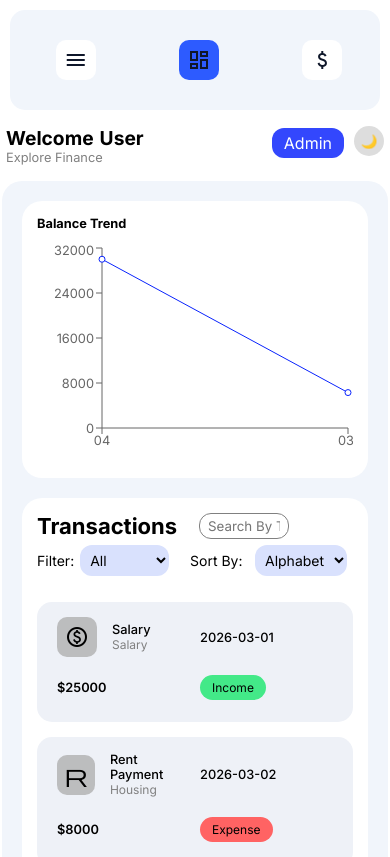
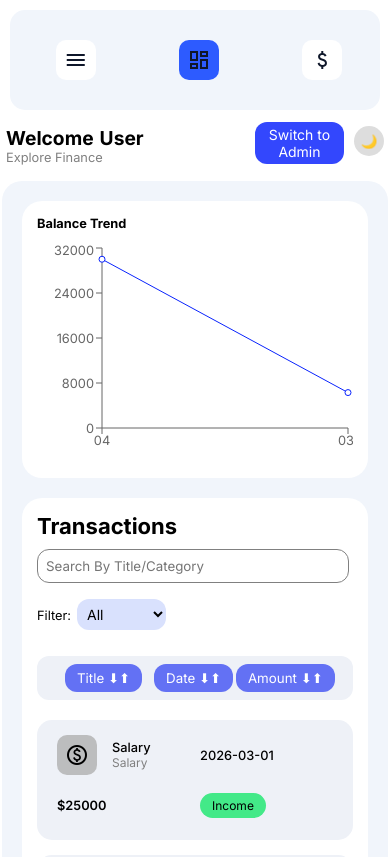
Before and after one commit to khushbuChaudhary2213/fintech-dashboard, a React (Vite) app: page / in a window 390 px wide. Shown: the top 857 px of the page. Built offline with nearby package versions, Linux system fonts and the light colour scheme.

Commit message:
Resolve Sorting Issue

```diff
--- a/src/App.jsx
+++ b/src/App.jsx
@@ -67,7 +67,7 @@ function App() {
             }}
             onClick={() => setUserRole(userRole === "Admin" ? "User" : "Admin")}
           >
-            {userRole === "User" ? "Admin" : "User"}
+            {userRole === "User" ? "Switch to Admin" : "Switch to User"}
           </button>
           <button className="dark-mode" onClick={toggleDarkMode}>
             {isDark ? "☀️" : "🌙"}
--- a/src/components/Transactions.jsx
+++ b/src/components/Transactions.jsx
@@ -8,17 +8,13 @@ function Transactions({
   transactions,
   setTransactions,
   showless,
-  showModal,
   setShowModal,
 }) {
   const [sortBy, setSortBy] = useState("date");
   const [filter, setFilter] = useState("all");
   const [selectedIds, setSelectedIds] = useState([]);
   const [search, setSearch] = useState("");
-
-  function handleAdd(newtxn) {
-    setTransactions([...transactions, newtxn]);
-  }
+  const [isAsc, setIsAsc] = useState(true);
 
   function handleDelete(id) {
     setTransactions((prev) => prev.filter((t) => t.id !== id));
@@ -56,29 +52,29 @@ function Transactions({
   }
 
   const filteredTransactions = [...transactions].filter((el) => {
-    if (search != "") {
-      return (
+    const matchSearch =
+      search === "" ||
       el.title.toLowerCase().includes(search.toLowerCase()) ||
-        el.category.toLowerCase().includes(search.toLowerCase())
-      );
-    }
-    if (filter === "all") return transactions;
-    if (filter === "income") return el.type === "income";
-    if (filter === "expense") return el.type === "expense";
+      el.category.toLowerCase().includes(search.toLowerCase());
+
+    const matchFilter = filter === "all" || el.type === filter;
+
+    return matchSearch && matchFilter;
   });
 
   const sortedTransactions = [...filteredTransactions].sort((a, b) => {
-    if (sortBy === "date") {
-      const dateA = new Date(a.date);
-      const dateB = new Date(b.date);
-      return dateA - dateB;
+    let comparison = 0;
+
+    if (sortBy === "alphabet") {
+      comparison = a.title.localeCompare(b.title);
+    } else if (sortBy === "date") {
+      comparison = new Date(a.date) - new Date(b.date);
+    } else if (sortBy === "amount") {
+      comparison = a.amount - b.amount;
     }
-    if (sortBy === "alphabet") {
-      return a.title.localeCompare(b.title);
-    }
-    if (sortBy === "amount") {
-      return a.amount - b.amount;
-    }
+
+    // If isAsc is true, return comparison. If false, reverse it.
+    return isAsc ? comparison : -comparison;
   });
 
   let displayedTransactions = showless
@@ -87,12 +83,6 @@ function Transactions({
 
   return (
     <div className="transactions-page">
-      {/* {showModal && (
-        <AddTransactionModal
-          onClose={() => setShowModal(false)}
-          onAdd={handleAdd}
-        />
-      )} */}
       {transactions.length === 0 ? (
         <EmptyState
           message="No transactions to display"
@@ -104,40 +94,14 @@ function Transactions({
         <>
           <div className="transactions-header">
             <h3>Transactions</h3>
-            <input
-              name="search-bar"
-              type="text"
-              value={search}
-              placeholder="Search By Title/Category"
-              onChange={handleSearchChange}
-            />
-            <div className="controls">
-              <div className="control-group">
-                <label>Filter:</label>
-                <select
-                  id="filterTransactions"
-                  onChange={(e) => setFilter(e.target.value)}
-                >
-                  <option value="all">All</option>
-                  <option value="income">Income</option>
-                  <option value="expense">Expense</option>
-                </select>
-              </div>
-              <div className="control-group"></div>
-              <label>Sort By:</label>
-              <select
-                id="sortTransactions"
-                onChange={(e) => setSortBy(e.target.value)}
-              >
-                <option value="alphabet">Alphabet</option>
-                <option value="date">Date</option>
-                <option value="amount">Amount</option>
-              </select>
-            </div>
             {userRole === "Admin" && (
               <>
+                <button className="btn" onClick={() => setShowModal(true)}>
+                  Add Transaction
+                </button>
                 {selectedIds.length > 0 && (
                   <>
+                    <div>
                       <button
                         style={{ cursor: "pointer" }}
                         id="selectAllTransactions"
@@ -161,14 +125,59 @@ function Transactions({
                           ? "Delete All"
                           : "Delete"}
                       </button>
+                    </div>
                   </>
                 )}
-
-                <button className="btn" onClick={() => setShowModal(true)}>
-                  Add Transaction
-                </button>
               </>
             )}
+            <input
+              name="search-bar"
+              type="text"
+              value={search}
+              placeholder="Search By Title/Category"
+              onChange={handleSearchChange}
+            />
+            <div className="control-group">
+              <label>Filter:</label>
+              <select
+                id="filterTransactions"
+                onChange={(e) => setFilter(e.target.value)}
+              >
+                <option value="all">All</option>
+                <option value="income">Income</option>
+                <option value="expense">Expense</option>
+              </select>
+            </div>
+
+            <div className="control-group sort-control-group">
+              <button
+                className="sort-btn sort-btn-title"
+                onClick={() => {
+                  setSortBy("alphabet");
+                  setIsAsc(!isAsc);
+                }}
+              >
+                Title ⬇⬆
+              </button>
+              <button
+                className=" sort-btn"
+                onClick={() => {
+                  setSortBy("date");
+                  setIsAsc(!isAsc);
+                }}
+              >
+                Date ⬇⬆
+              </button>
+              <button
+                className="sort-btn-amount sort-btn"
+                onClick={() => {
+                  setSortBy("amount");
+                  setIsAsc(!isAsc);
+                }}
+              >
+                Amount ⬇⬆
+              </button>
+            </div>
           </div>
 
           {displayedTransactions.length > 0 ? (
--- a/src/index.css
+++ b/src/index.css
@@ -152,8 +152,6 @@
 }
 
 .userRole {
-  width: 80px;
-  height: 30px;
   cursor: pointer;
   align-self: center;
   padding: 4px 12px;
@@ -163,7 +161,7 @@
   margin-right: -10px;
   background: #3347fd;
   color: white;
-  font-size: 16px;
+  font-size: 14px;
   transition:
     background 0.3s ease-in-out,
     color 0.3s ease-in-out;
@@ -375,7 +373,10 @@
 }
 
 .transactions-header {
-  display: flex;
+  display: grid;
+  grid-template-columns: 1fr 1fr;
+  grid-template-row: 1fr 1fr 1fr 1fr;
+  gap: 10px;
   justify-content: space-between;
   align-items: center;
   margin-bottom: 20px;
@@ -420,6 +421,8 @@
 }
 
 .btn {
+  width: fit-content;
+  justify-self: end;
   background-color: #2d5bff;
   color: white;
   padding: 8px;
@@ -507,15 +510,8 @@
   margin-right: 8px;
 }
 
-.controls {
-  display: flex;
-  justify-content: space-between;
-  align-items: center;
-  font-size: 14px;
-}
 input[name="search-bar"] {
-  width: 200px;
-  height: 26px;
+  grid-column: 1/-1;
   padding: 8px;
   margin-right: 4px;
   border: 1px solid grey;
@@ -525,6 +521,43 @@ input[name="search-bar"] {
 
 input[name="search-bar"]:focus {
   border: 1px solid black;
+}
+
+.sort-btn {
+  width: fit-content;
+  padding: 6px 12px;
+  background: #6371f4;
+  border: none;
+  cursor: pointer;
+  border-radius: 12px;
+  color: white;
+}
+
+.sort-btn-title {
+  justify-self: flex-start;
+  margin-left: 4rem;
+}
+
+.sort-btn:hover {
+  scale: 1;
+  background-color: #b5c3f7;
+  color: black;
+}
+
+.sort-control-group {
+  display: grid;
+  grid-template-columns: 2fr 1.5fr 1fr 1fr;
+  align-items: center;
+  justify-content: center;
+  grid-row: 5;
+  grid-column: 1/-1;
+  background-color: #eef1f7;
+  padding: 8px;
+  border-radius: 12px;
+}
+
+.sort-btn-amount {
+  margin-left: -12px;
 }
 
 /* EMPTY STATE */
--- a/src/responsive.css
+++ b/src/responsive.css
@@ -41,16 +41,6 @@
 
   .main {
     overflow-y: auto;
-  }
-  .transactions-header {
-    display: grid;
-    grid-template-columns: 1fr 1fr 1fr;
-  }
-}
-
-@media (max-width: 900px) {
-  input[name="search-bar"] {
-    width: 150px;
   }
 }
 
@@ -104,43 +94,25 @@
   html {
     font-size: 0.8rem;
   }
-
-  input[name="search-bar"] {
-    margin-left: 4px;
-    width: 90px;
-  }
 }
 
 @media (max-width: 586px) {
-  .transactions-header {
-    grid-template-columns: 1fr 1fr;
-  }
-
-  input[name="search-bar"] {
-    width: 200px;
-    grid-column: 2;
-    grid-row: 1;
-  }
-
-  .controls {
-    grid-column: 1/3;
-  }
-
   .txn-row {
     display: grid;
     grid-template-columns: 1fr 1fr 1fr;
     grid-template-rows: 1fr 1fr;
     gap: 10px;
   }
-}
-
-@media (max-width: 490px) {
-  input[name="search-bar"] {
-    width: 150px;
+  .sort-btn-title {
+    margin-left: 32px;
+  }
+  .sort-btn-amount {
+    margin-left: 0;
+    grid-column: 3/-1;
   }
 }
 
-@media (max-width: 390px) {
+@media (max-width: 430px) {
   .main {
     margin: 0;
     padding: 2px;
@@ -155,10 +127,6 @@
   .txn-action {
     grid-row: 2;
     grid-column: 2;
-  }
-
-  input[name="search-bar"] {
-    width: 90px;
   }
   .dark-mode {
     width: 30px;
@@ -182,4 +150,15 @@
   .box.expense {
     width: 0.2px;
   }
+
+  .transactions-header {
+    grid-template-columns: 1fr;
+  }
+  .btn {
+    justify-self: start;
+  }
+
+  .sort-btn-title {
+    margin-left: 20px;
+  }
 }
```
Lines whose indentation alone changed are shown as unchanged.
